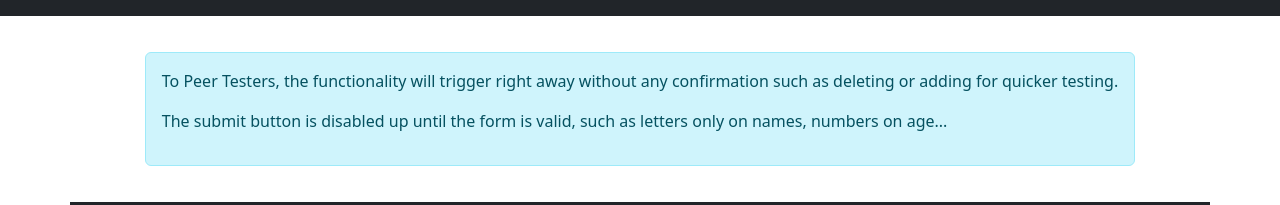
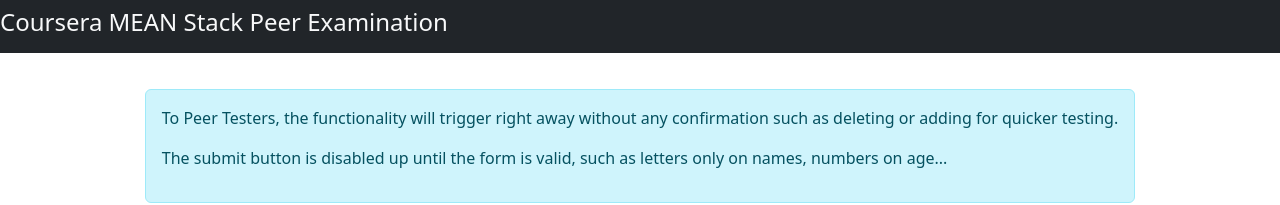
Before and after one commit to mikorecare/mean-stack-coursera-project-front-end, an Angular app in the folder employee-management/: page /home/dashboard in a window 1280 px wide. Shown: the top 205 px of the page. Built offline with nearby package versions, Linux system fonts and the light colour scheme; no server answers.

Commit message:
FEAT: Added title

```diff
--- a/employee-management/src/app/components/home/home.component.html
+++ b/employee-management/src/app/components/home/home.component.html
@@ -1,4 +1,5 @@
 <nav class="navbar navbar-expand-lg navbar-light bg-dark">
+    <h4 class="text-light">Coursera MEAN Stack Peer Examination</h4>
 </nav>
 <div class="container">
     <div class="alert alert-info">
```
